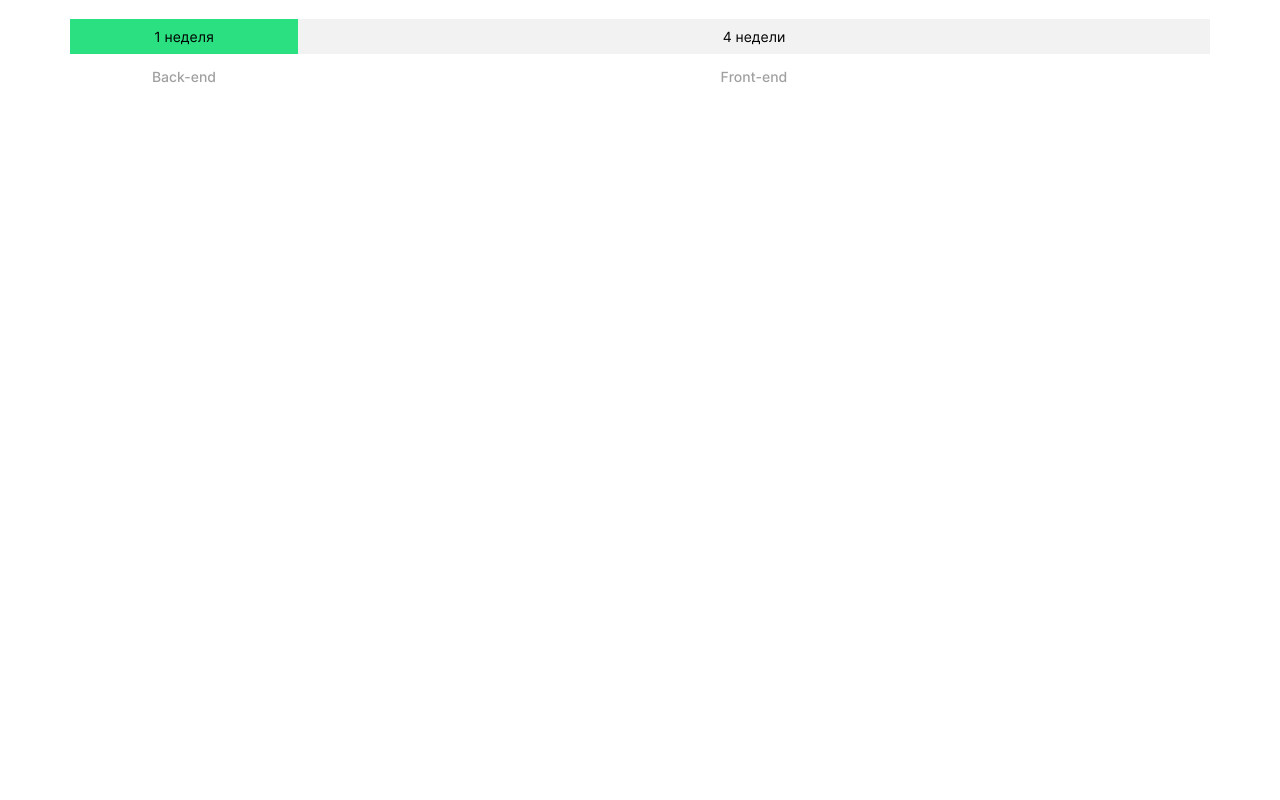
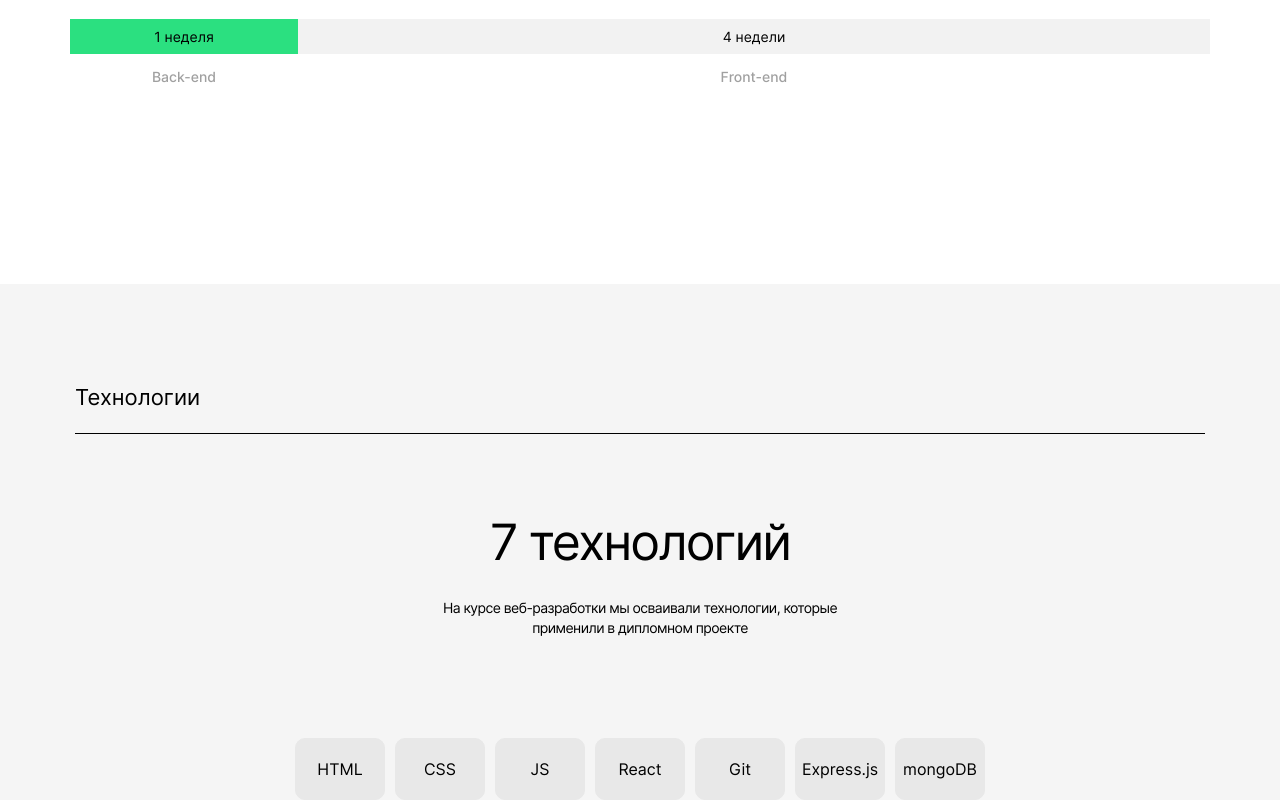
Before and after one commit to AlexLeibch/movies-explorer-frontend, a React (Create React App) app: page / in a window 1280 px wide. Shown: the part 1089-1889 px from the top of the page. Before the commit the page ends 1373 px from the top, so only its background shows below. Built offline with nearby package versions, Linux system fonts and the light colour scheme.

Commit message:
Сверстал Tech

```diff
--- a/src/components/AboutProject/AboutProject.css
+++ b/src/components/AboutProject/AboutProject.css
@@ -10,6 +10,7 @@
     max-width: 1280px;
     display: flex;
     flex-direction: column;
+
 }
 
 .about__title {
@@ -21,6 +22,7 @@
     border-bottom: 1px solid #000;
     margin: 0;
     padding-bottom: 23px;
+    letter-spacing: -4%;
 }
 
 
--- a/src/components/App/App.js
+++ b/src/components/App/App.js
@@ -2,6 +2,7 @@ import './App.css';
 import Header from '../Header/Header';
 import {Route, Switch} from 'react-router-dom'
 import Main from '../Main/Main';
+
 
 function App() {
   return (
--- a/src/components/Main/Main.jsx
+++ b/src/components/Main/Main.jsx
@@ -1,12 +1,14 @@
 import React from 'react'
 import Promo from '../Promo/Promo'
 import AboutProject from '../AboutProject/AboutProject'
+import Tech from '../Tech/Tech'
 
 function Main() {
     return (
         <div>
             <Promo/>
             <AboutProject/>
+            <Tech/>
         </div>
     )
 }
--- /dev/null
+++ b/src/components/Tech/Tech.css
@@ -0,0 +1,83 @@
+
+
+
+.tech__container {
+    font-family: Inter, Arial, sans-serif;
+    max-width: 1280px;
+    background-color: #f5f5f5;
+    padding: 100px 75px 0;
+    display: flex;
+    align-items: center;
+    flex-direction: column;
+}
+
+.tech__section-title {
+    width: 100%;
+    margin: 0;
+    padding-bottom: 23px;
+    border-bottom: solid 1px #000;
+    color: #000;
+    font-size: 22px;
+    font-weight: 400;
+    line-height: 26px;
+}
+
+.tech__title {
+    max-width: 600px;
+    font-weight: 400;
+    font-size: 50px;
+    line-height: 58px;
+    letter-spacing: -0.04em;
+    color: #000000;
+    margin: 79px 0 27px;
+}
+
+.tech__subtitle {
+    max-width: 460px;
+    margin: 0;
+    text-align: center;
+    font-family: Inter;
+    font-weight: 400;
+    font-size: 14px;
+    line-height: 20px;
+    letter-spacing: -0.04em;
+    color: #000000;
+}
+
+.techs__list {
+    max-width: 690px;
+    display: flex;
+    justify-content: space-between;
+    flex-wrap: wrap;
+    padding: 100px 0 0;
+    margin: 0;
+    column-gap: 10px;
+
+}
+
+.techs__list-item {
+    width: 88px;
+    height: 60px;
+    text-align: center;
+    background-color: #E8E8E8;
+    border: solid 1px #E8E8E8;
+    border-radius: 10px;
+    list-style: none;
+    cursor: pointer;
+    transition: linear .6s;
+}
+
+.techs__list-item:hover {
+    background-color: #2BE080;
+  }
+
+.techs__list-link {
+    color: black;
+    display: inline-block;
+    width: 100%;
+    height: 60px;
+    text-decoration: none;
+    display: flex;
+    align-items: center;
+    justify-content: center;
+}
--- /dev/null
+++ b/src/components/Tech/Tech.jsx
@@ -0,0 +1,25 @@
+import React from 'react'
+
+import './Tech.css'
+function Tech() {
+    return (
+        <section className="tech">
+            <div className="tech__container">
+                <h2 className="tech__section-title">Технологии</h2>
+                <h3 className="tech__title">7 технологий</h3>
+                <p className="tech__subtitle">На курсе веб-разработки мы осваивали технологии, которые применили в дипломном проекте</p>
+                <ul className="techs__list">
+                    <li className="techs__list-item"><a className="techs__list-link" href="https://ru.wikipedia.org/wiki/HTML" target="_blank" rel="noreferrer">HTML</a></li>
+                    <li className="techs__list-item"><a className="techs__list-link" href="https://ru.wikipedia.org/wiki/CSS" target="_blank" rel="noreferrer">CSS</a></li>
+                    <li className="techs__list-item"><a className="techs__list-link" href="https://ru.wikipedia.org/wiki/JavaScript" target="_blank" rel="noreferrer">JS</a></li>
+                    <li className="techs__list-item"><a className="techs__list-link" href="https://ru.wikipedia.org/wiki/React" target="_blank" rel="noreferrer">React</a></li>
+                    <li className="techs__list-item"><a className="techs__list-link" href="https://ru.wikipedia.org/wiki/Git" target="_blank" rel="noreferrer">Git</a></li>
+                    <li className="techs__list-item"><a className="techs__list-link" href="https://ru.wikipedia.org/wiki/Express.js" target="_blank" rel="noreferrer">Express.js</a></li>
+                    <li className="techs__list-item"><a className="techs__list-link" href="https://ru.wikipedia.org/wiki/MongoDB" target="_blank" rel="noreferrer">mongoDB</a></li>
+                </ul>
+            </div>
+        </section>
+    )
+}
+
+export default Tech
```
